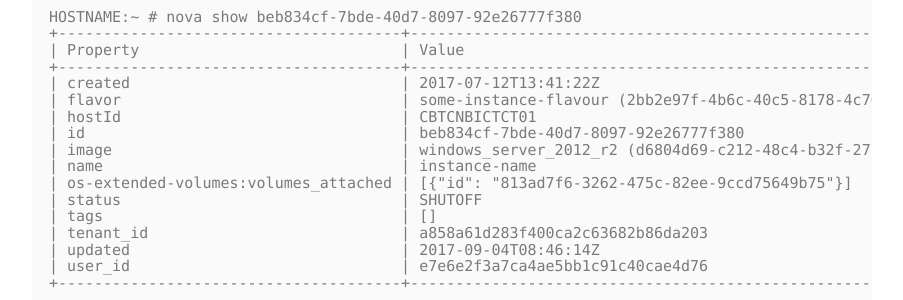
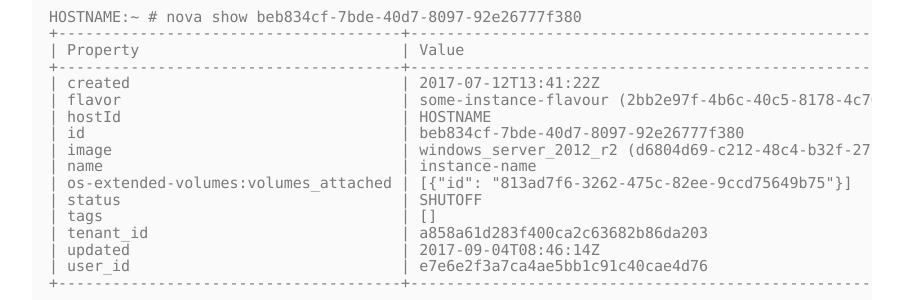
Before and after one commit to wwahyudi/wwahyudi.github.io, a Jekyll site: the page built from _posts/2017-09-15-fix-error-badrequest-port-not-usable-for-instance.md, in a window 1280 px wide and 900 px high, scrolled down 1083 px. Shown: the part 252-552 px from the top of the window, without its empty margins (188-1091 px from the left). Built offline with Jekyll 4.4.1, drawn with Linux system fonts in a browser that asks for light colours; comment, search, counter and statistics services are not loaded.

Commit message:
Replace hostname with fake hostname

```diff
--- a/_posts/2017-09-15-fix-error-badrequest-port-not-usable-for-instance.md
+++ b/_posts/2017-09-15-fix-error-badrequest-port-not-usable-for-instance.md
@@ -36,7 +36,7 @@
 +--------------------------------------+---------------------------------------------------------------+
 | created                              | 2017-07-12T13:41:22Z                                          |
 | flavor                               | some-instance-flavour (2bb2e97f-4b6c-40c5-8178-4c7608117808)  |
-| hostId                               | CBTCNBICTCT01                                                 |
+| hostId                               | HOSTNAME                                                 |
 | id                                   | beb834cf-7bde-40d7-8097-92e26777f380                          |
 | image                                | windows_server_2012_r2 (d6804d69-c212-48c4-b32f-2718d3b18857) |
 | name                                 | instance-name                                                 |
```
